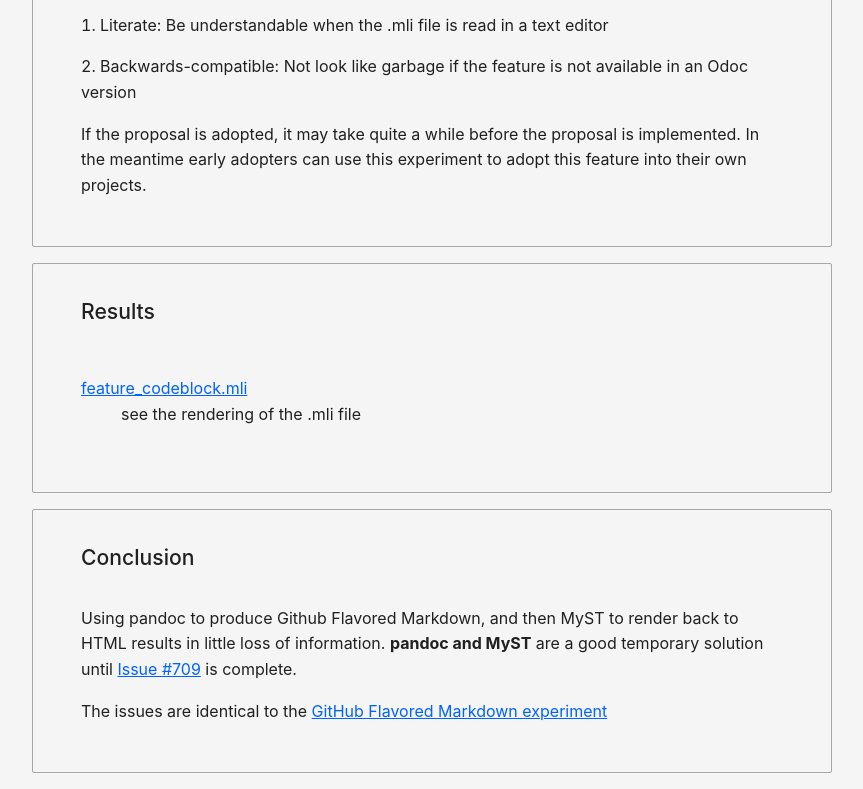
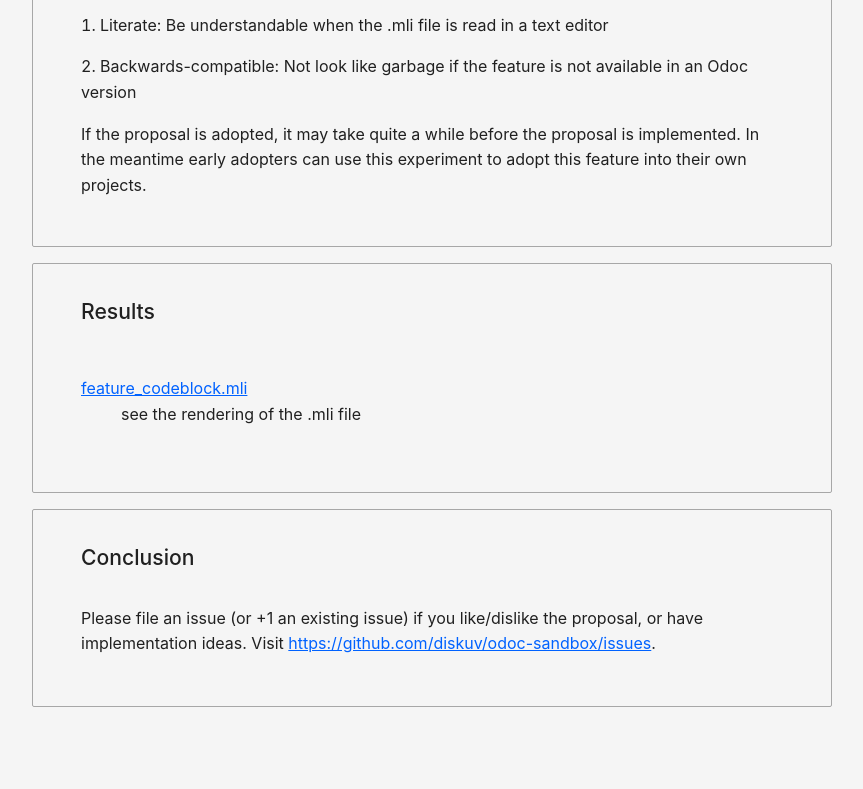
Before and after one commit to diskuv/odoc-sandbox, a plain HTML site: page 400-codeblock/index.html in a window 1280 px wide. Shown: the part 668-1457 px from the top of the page, without its empty margins (208-1071 px from the left). After the commit the page ends 1391 px from the top, so only its background shows below. Drawn offline with Linux system fonts and the light colour scheme.

Commit message:
deploy: e90ed5844c46ee4f844b519e949803bf385a135f

```diff
--- a/400-codeblock/index.html
+++ b/400-codeblock/index.html
@@ -69,13 +69,10 @@ v}</code></pre> into syntax highlighted code blocks.</p>
             <div class="card">
                 <h5 class="card-header">Conclusion</h5>
                 <div class="card-body">
-                    <p>Using pandoc to produce Github Flavored Markdown, and then MyST to render back to HTML results in
-                        little loss of information.
-                        <strong>pandoc and MyST</strong> are a good temporary solution until
-                        <a href="https://github.com/ocaml/odoc/issues/709">Issue #709</a> is complete.
+                    <p>Please file an issue (or +1 an existing issue) if you like/dislike the proposal,
+                        or have implementation ideas. Visit
+                        <a href="https://github.com/diskuv/odoc-sandbox/issues">https://github.com/diskuv/odoc-sandbox/issues</a>.
                     </p>
-                    <p>The issues are identical to the <a href="../200-gfm-lossiness/index.html">GitHub Flavored
-                            Markdown experiment</a></p>
                 </div>
             </div>
         </div>
```
